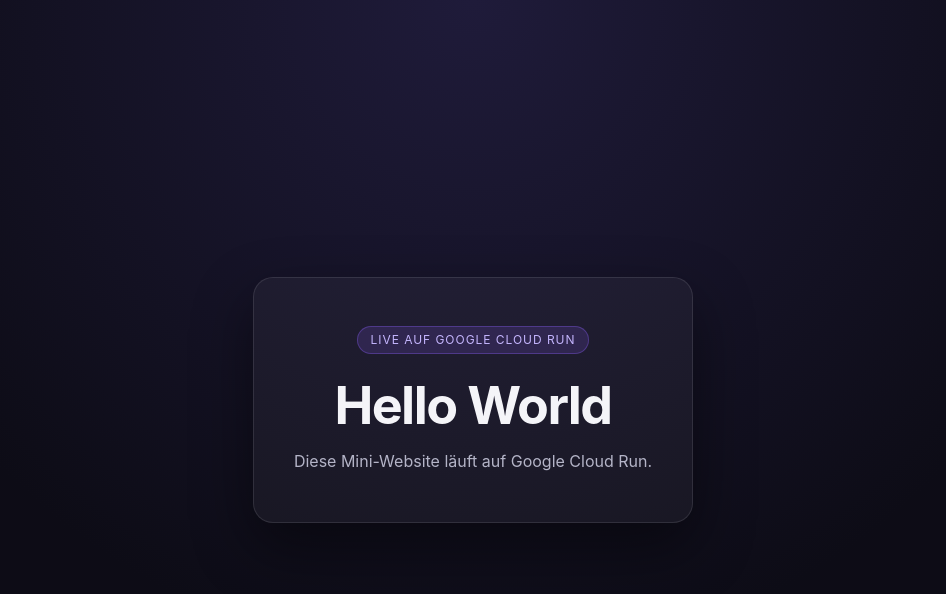
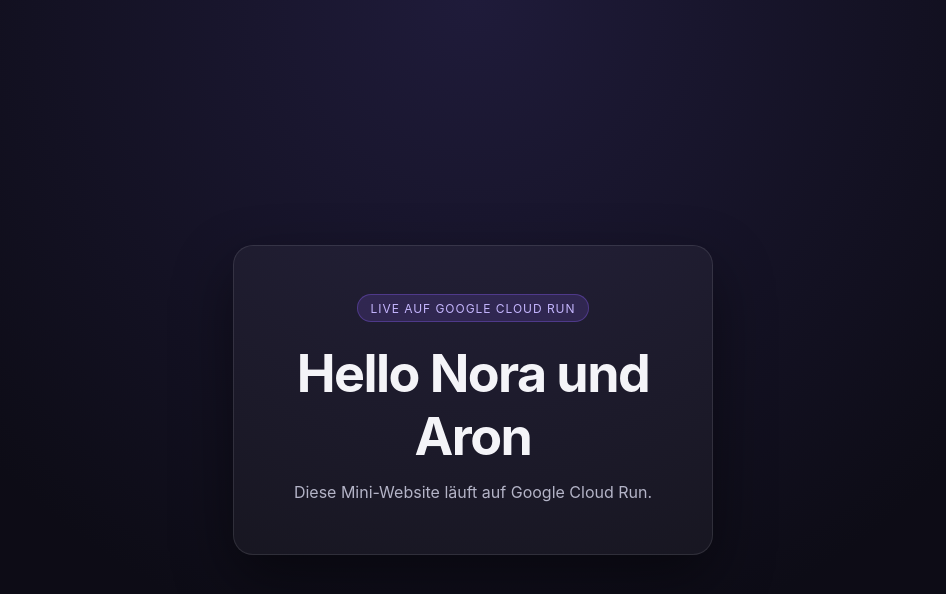
Before and after one commit to flubdubster/hello-world-railway, a website: page index.html in a window 1280 px wide. Shown: the whole page, without its empty margins (167-1113 px from the left). Drawn offline with Linux system fonts and the light colour scheme.

Commit message:
Change title to Hello Nora und Aron

```diff
--- a/index.html
+++ b/index.html
@@ -3,7 +3,7 @@
 <head>
   <meta charset="UTF-8" />
   <meta name="viewport" content="width=device-width, initial-scale=1.0" />
-  <title>Hello World</title>
+  <title>Hello Nora und Aron</title>
   <style>
     :root {
       color-scheme: dark;
@@ -59,7 +59,7 @@
 <body>
   <main>
     <span class="badge">Live auf Google Cloud Run</span>
-    <h1>Hello World</h1>
+    <h1>Hello Nora und Aron</h1>
     <p>Diese Mini-Website läuft auf Google Cloud Run.</p>
   </main>
 </body>
```
